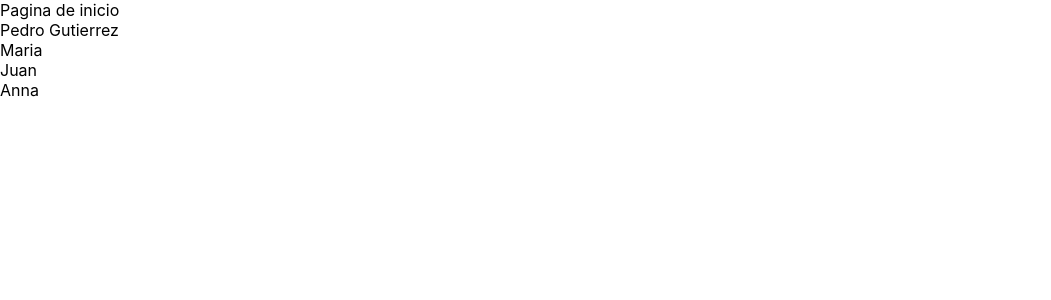
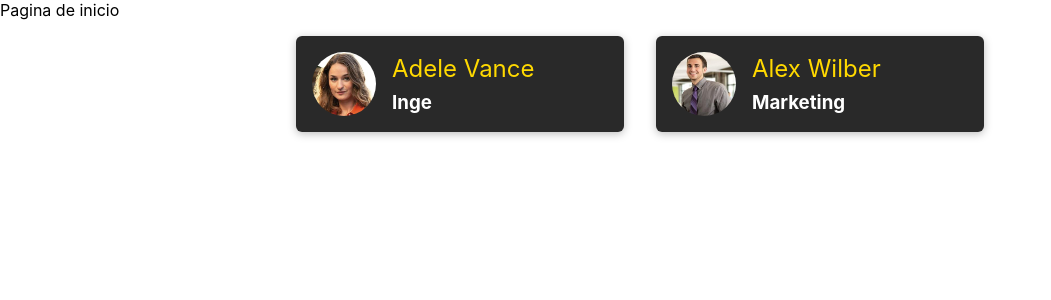
Before and after one commit to ORT-PabloFernandez/pnt2-2025-c1-appreact, a React (Create React App) app: page / in a window 1280 px wide. Shown: the top 300 px of the page, without its empty margins (0-1051 px from the left). Built offline with nearby package versions, Linux system fonts and the light colour scheme.

Commit message:
+ user y userList + todo de beers

```diff
--- a/src/App.js
+++ b/src/App.js
@@ -1,16 +1,13 @@
 import logo from "./logo.svg";
 import "./App.css";
-import User from "./components/User/User";
+import UserList from "./components/User/UserList";
 
 function App() {
   return (
     <div>
       <l3>Pagina de inicio</l3>
       <br />
-      <User Nombre="Pedro" Apellido="Gutierrez" />
-      <User Nombre="Maria" />
-      <User Nombre="Juan" />
-      <User Nombre="Anna" />
+      <UserList />
     </div>
   );
 }
--- a/src/components/User/User.jsx
+++ b/src/components/User/User.jsx
@@ -1,12 +1,24 @@
+import "./user.css";
+
 function User(props) {
   // retorna el JSX que luego es interpretado por REACT
   // cada vez que dentro del JSX quiero agregar variables
   // porsiones de javascript tengo que encerrar en {}
   return (
-    <div>
-      <l3>{props.Nombre}</l3>
-      <l3> {props.Apellido}</l3>
-    </div>
+    // Componente Usuario
+    <li className="user-item">
+      <div className="card user-item__content">
+        <a href="#">
+          <div className="user-item__image avatar">
+            <img src={props.Picture} />
+          </div>
+          <div className="user-item__info">
+            <h2>{props.UserName}</h2>
+            <h3>{props.Title}</h3>
+          </div>
+        </a>
+      </div>
+    </li>
   );
 }
 
--- /dev/null
+++ b/src/components/User/UserList.jsx
@@ -0,0 +1,21 @@
+import User from "./User";
+import "./user.css";
+
+export default function UserList() {
+  // TODO: Iterar por todos los usuarios que estan en moc/user.js
+  // este componente va mostrar a todos los usuarios.
+  return (
+    <ul className="users-list">
+      <User
+        UserName="Adele Vance"
+        Picture="./img/Adele Vance.jpg"
+        Title="Inge"
+      />
+      <User
+        UserName="Alex Wilber"
+        Picture="./img/Alex Wilber.jpg"
+        Title="Marketing"
+      />
+    </ul>
+  );
+}
```
Also changed, not shown: src/components/moc/beers.js (added, +39 -0 lines), src/components/User/user.css (renamed from src/components/User/styles.css).
